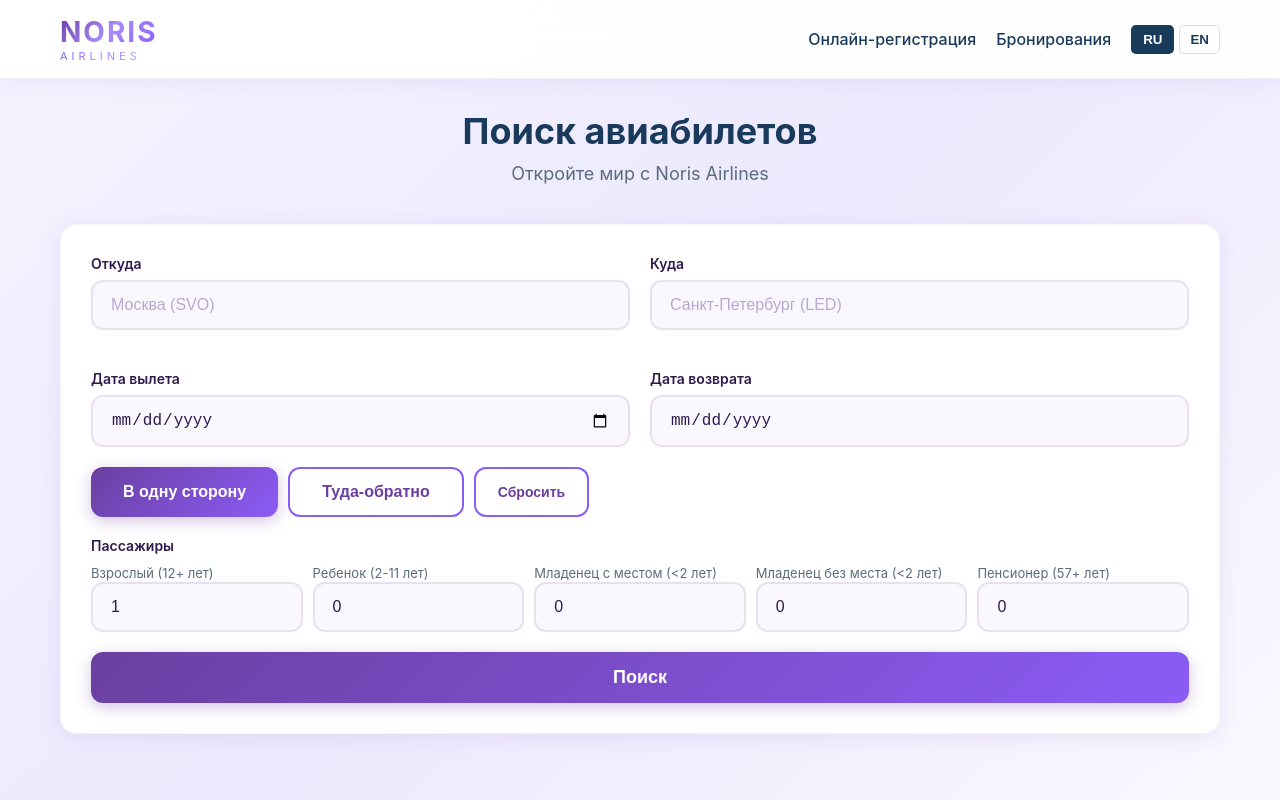
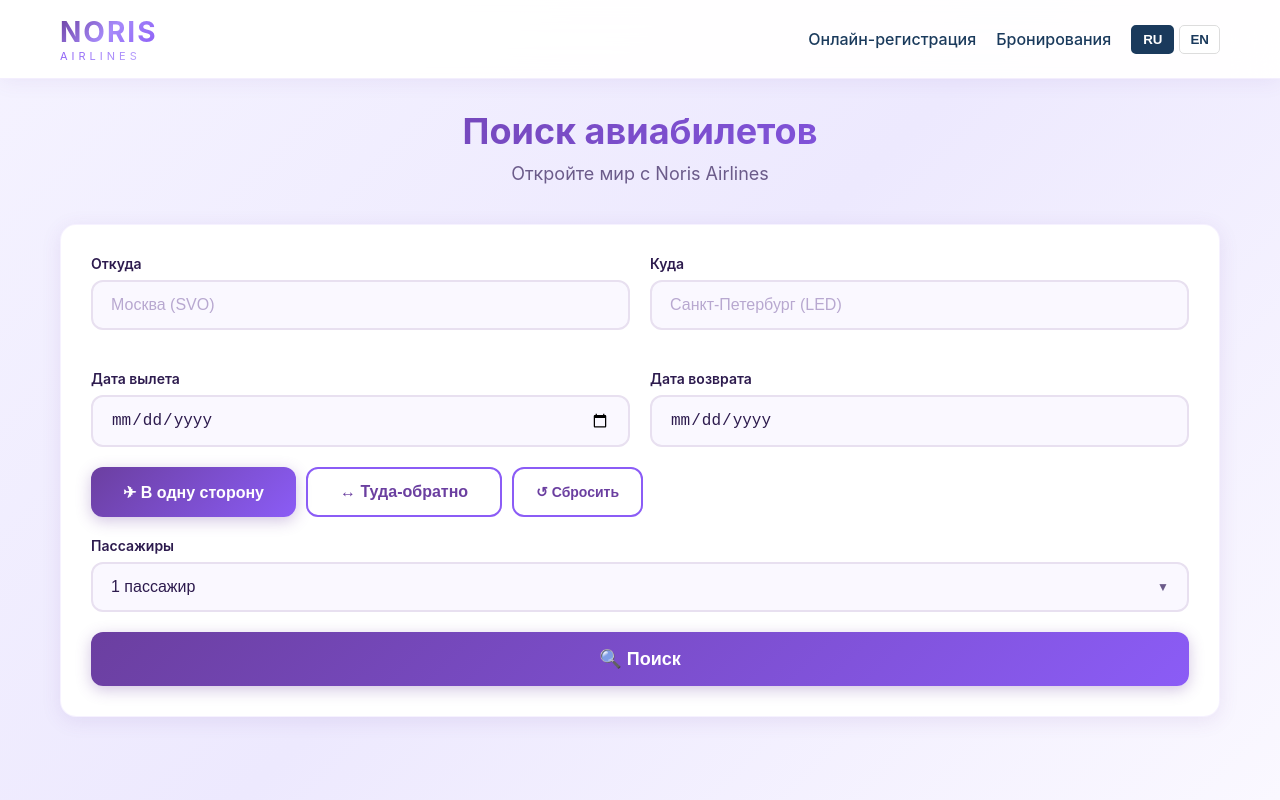
Before and after one commit to alexeysimashkin/noris-airlines, a Next.js app: page / in a window 1280 px wide. Built offline with nearby package versions, Linux system fonts and the light colour scheme.

Commit message:
Update index.tsx

```diff
--- a/src/pages/index.tsx
+++ b/src/pages/index.tsx
@@ -1,4 +1,4 @@
-import { useState } from 'react'
+import { useState, useRef, useEffect } from 'react'
 import { useRouter } from 'next/router'
 import { useLanguage } from '@/context/LanguageContext'
 
@@ -17,6 +17,20 @@ export default function Home() {
     infantNoSeat: 0,
     senior: 0
   })
+  const [showPassengers, setShowPassengers] = useState(false)
+  const dropdownRef = useRef<HTMLDivElement>(null)
+
+  const totalPassengers = Object.values(passengers).reduce((a, b) => a + b, 0)
+
+  useEffect(() => {
+    const handleClickOutside = (event: MouseEvent) => {
+      if (dropdownRef.current && !dropdownRef.current.contains(event.target as Node)) {
+        setShowPassengers(false)
+      }
+    }
+    document.addEventListener('mousedown', handleClickOutside)
+    return () => document.removeEventListener('mousedown', handleClickOutside)
+  }, [])
 
   const handleSearch = () => {
     const params = new URLSearchParams()
@@ -35,13 +49,28 @@ export default function Home() {
     router.push(`/search?${params.toString()}`)
   }
 
+  const updatePassenger = (type: string, delta: number) => {
+    setPassengers(prev => ({
+      ...prev,
+      [type]: Math.max(0, Math.min(9, (prev[type as keyof typeof prev] || 0) + delta))
+    }))
+  }
+
+  const passengerTypes = [
+    { key: 'adult', label: t.search.adult, desc: 'от 12 лет' },
+    { key: 'child', label: t.search.child, desc: '2–11 лет' },
+    { key: 'infantWithSeat', label: t.search.infantWithSeat, desc: 'до 2 лет, с местом' },
+    { key: 'infantNoSeat', label: t.search.infantNoSeat, desc: 'до 2 лет, без места' },
+    { key: 'senior', label: t.search.senior, desc: 'от 57 лет, скидка 10%' },
+  ]
+
   return (
     <>
       <div style={{ textAlign: 'center', marginBottom: '40px' }}>
-        <h1 style={{ fontSize: '36px', color: '#1a3a5c', fontWeight: 700, marginBottom: '10px' }}>
+        <h1 style={{ fontSize: '36px', background: 'linear-gradient(135deg, #6b3fa0, #8b5cf6)', WebkitBackgroundClip: 'text', WebkitTextFillColor: 'transparent', fontWeight: 700, marginBottom: '10px' }}>
           {t.search.title}
         </h1>
-        <p style={{ color: '#5a6c7d', fontSize: '18px' }}>
+        <p style={{ color: '#6b5b8a', fontSize: '18px' }}>
           Откройте мир с Noris Airlines
         </p>
       </div>
@@ -94,13 +123,13 @@ export default function Home() {
             className={`btn ${tripType === 'oneway' ? 'btn-primary' : 'btn-outline'}`}
             onClick={() => setTripType('oneway')}
           >
-            {t.search.oneWay}
+            ✈ {t.search.oneWay}
           </button>
           <button
             className={`btn ${tripType === 'roundtrip' ? 'btn-primary' : 'btn-outline'}`}
             onClick={() => setTripType('roundtrip')}
           >
-            {t.search.roundTrip}
+            ↔ {t.search.roundTrip}
           </button>
           <button
             className="btn btn-outline btn-sm"
@@ -113,83 +142,63 @@ export default function Home() {
               setPassengers({ adult: 1, child: 0, infantWithSeat: 0, infantNoSeat: 0, senior: 0 })
             }}
           >
-            {t.search.reset}
+            ↺ {t.search.reset}
           </button>
         </div>
 
-        <div className="form-group">
+        {/* Passenger Dropdown */}
+        <div className="form-group" ref={dropdownRef}>
           <label className="form-label">{t.search.passengers}</label>
-          <div style={{ display: 'flex', flexWrap: 'wrap', gap: '10px' }}>
-            <div style={{ flex: '1', minWidth: '150px' }}>
-              <label style={{ fontSize: '13px', color: '#5a6c7d' }}>
-                {t.search.adult}
-              </label>
-              <input
-                type="number"
-                className="form-input"
-                min="0"
-                max="9"
-                value={passengers.adult}
-                onChange={e => setPassengers(p => ({...p, adult: parseInt(e.target.value) || 0}))}
-              />
-            </div>
-            <div style={{ flex: '1', minWidth: '150px' }}>
-              <label style={{ fontSize: '13px', color: '#5a6c7d' }}>
-                {t.search.child}
-              </label>
-              <input
-                type="number"
-                className="form-input"
-                min="0"
-                max="9"
-                value={passengers.child}
-                onChange={e => setPassengers(p => ({...p, child: parseInt(e.target.value) || 0}))}
-              />
-            </div>
-            <div style={{ flex: '1', minWidth: '150px' }}>
-              <label style={{ fontSize: '13px', color: '#5a6c7d' }}>
-                {t.search.infantWithSeat}
-              </label>
-              <input
-                type="number"
-                className="form-input"
-                min="0"
-                max="9"
-                value={passengers.infantWithSeat}
-                onChange={e => setPassengers(p => ({...p, infantWithSeat: parseInt(e.target.value) || 0}))}
-              />
-            </div>
-            <div style={{ flex: '1', minWidth: '150px' }}>
-              <label style={{ fontSize: '13px', color: '#5a6c7d' }}>
-                {t.search.infantNoSeat}
-              </label>
-              <input
-                type="number"
-                className="form-input"
-                min="0"
-                max="9"
-                value={passengers.infantNoSeat}
-                onChange={e => setPassengers(p => ({...p, infantNoSeat: parseInt(e.target.value) || 0}))}
-              />
-            </div>
-            <div style={{ flex: '1', minWidth: '150px' }}>
-              <label style={{ fontSize: '13px', color: '#5a6c7d' }}>
-                {t.search.senior}
-              </label>
-              <input
-                type="number"
-                className="form-input"
-                min="0"
-                max="9"
-                value={passengers.senior}
-                onChange={e => setPassengers(p => ({...p, senior: parseInt(e.target.value) || 0}))}
-              />
-            </div>
+          <div className="passenger-dropdown">
+            <button
+              type="button"
+              className="passenger-trigger"
+              onClick={() => setShowPassengers(!showPassengers)}
+            >
+              <span style={{ display: 'flex', justifyContent: 'space-between', alignItems: 'center' }}>
+                <span>
+                  {totalPassengers} пассажир{totalPassengers > 1 ? (totalPassengers < 5 ? 'а' : 'ов') : ''}
+                </span>
+                <span style={{ fontSize: '12px', color: '#6b5b8a' }}>
+                  {showPassengers ? '▲' : '▼'}
+                </span>
+              </span>
+            </button>
+
+            {showPassengers && (
+              <div className="passenger-menu">
+                {passengerTypes.map(type => (
+                  <div key={type.key} className="passenger-item">
+                    <div className="passenger-item-info">
+                      <div className="passenger-item-label">{type.label}</div>
+                      <div className="passenger-item-desc">{type.desc}</div>
+                    </div>
+                    <div className="passenger-counter">
+                      <button
+                        type="button"
+                        onClick={() => updatePassenger(type.key, -1)}
+                        disabled={passengers[type.key as keyof typeof passengers] <= 0}
+                      >
+                        −
+                      </button>
+                      <span>{passengers[type.key as keyof typeof passengers]}</span>
+                      <button
+                        type="button"
+                        onClick={() => updatePassenger(type.key, 1)}
+                        disabled={passengers[type.key as keyof typeof passengers] >= 9}
+                      >
+                        +
+                      </button>
+                    </div>
+                  </div>
+                ))}
+              </div>
+            )}
           </div>
         </div>
 
-        <button className="btn btn-primary" style={{ width: '100%', fontSize: '18px', padding: '15px' }} onClick={handleSearch}>
-          {t.search.search}
+        <button className="btn btn-primary" style={{ width: '100%', fontSize: '18px', padding: '16px' }} onClick={handleSearch}>
+          🔍 {t.search.search}
         </button>
       </div>
     </>
```
